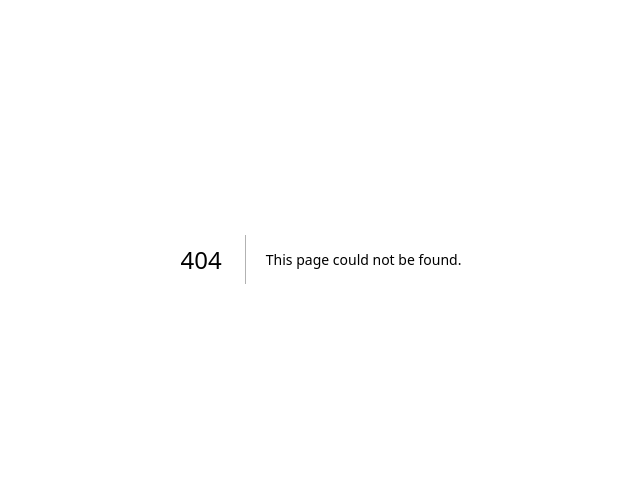
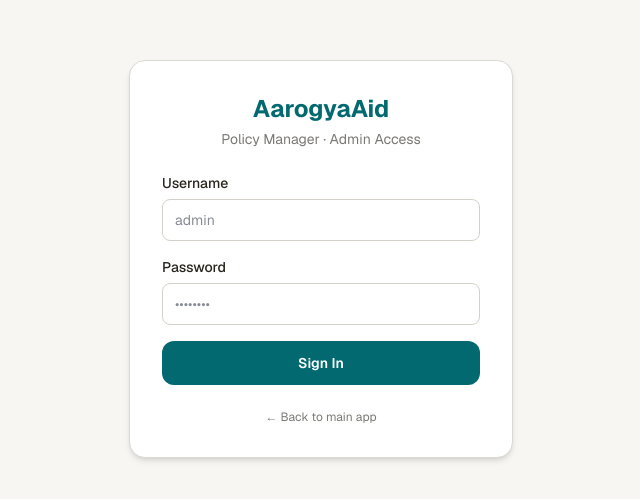
Before and after one commit to vishalm342/aarogyaaid-insurance-recommender, a Next.js app in the folder frontend/: page /admin in a window 1280 px wide. Before the commit this address had no page. Shown: the part 141-640 px from the top of the page, without its empty margins (319-959 px from the left). Built offline with nearby package versions, Linux system fonts and the light colour scheme.

Commit message:
feat: Add AdminLogin component for admin authentication

```diff
--- /dev/null
+++ b/frontend/app/admin/page.tsx
@@ -0,0 +1,64 @@
+"use client";
+import { useState } from "react";
+import { useRouter } from "next/navigation";
+import api from "@/lib/api";
+
+export default function AdminLogin() {
+  const router = useRouter();
+  const [creds, setCreds] = useState({ username: "", password: "" });
+  const [loading, setLoading] = useState(false);
+  const [error, setError] = useState("");
+
+  const login = async (e: React.FormEvent) => {
+    e.preventDefault();
+    setLoading(true);
+    setError("");
+    try {
+      const res = await api.post("/api/admin/login", creds);
+      localStorage.setItem("admin_token", res.data.access_token);
+      router.push("/admin/dashboard");
+    } catch {
+      setError("Invalid credentials. Check username and password.");
+    } finally {
+      setLoading(false);
+    }
+  };
+
+  return (
+    <main className="min-h-screen bg-[#f7f6f2] flex items-center justify-center px-4">
+      <div className="w-full max-w-sm bg-white rounded-2xl shadow-md border border-[#dcd9d5] p-8 flex flex-col gap-6">
+        <div className="text-center">
+          <span className="text-[#01696f] font-bold text-2xl">AarogyaAid</span>
+          <p className="text-[#7a7974] text-sm mt-1">Policy Manager · Admin Access</p>
+        </div>
+        <form onSubmit={login} className="flex flex-col gap-4">
+          <div className="flex flex-col gap-1.5">
+            <label className="text-sm font-medium text-[#28251d]">Username</label>
+            <input type="text" value={creds.username}
+              onChange={(e) => setCreds({ ...creds, username: e.target.value })}
+              className="border border-[#d4d1ca] rounded-lg px-3 py-2.5 text-sm focus:outline-none focus:ring-2 focus:ring-[#01696f] focus:border-transparent"
+              placeholder="admin" required />
+          </div>
+          <div className="flex flex-col gap-1.5">
+            <label className="text-sm font-medium text-[#28251d]">Password</label>
+            <input type="password" value={creds.password}
+              onChange={(e) => setCreds({ ...creds, password: e.target.value })}
+              className="border border-[#d4d1ca] rounded-lg px-3 py-2.5 text-sm focus:outline-none focus:ring-2 focus:ring-[#01696f] focus:border-transparent"
+              placeholder="••••••••" required />
+          </div>
+          {error && (
+            <p className="text-red-500 text-xs bg-red-50 border border-red-100 rounded-lg px-3 py-2">{error}</p>
+          )}
+          <button type="submit" disabled={loading}
+            className={`w-full py-3 rounded-xl text-white font-semibold text-sm transition-all ${
+              loading ? "bg-[#cedcd8] cursor-not-allowed text-[#7a7974]" : "bg-[#01696f] hover:bg-[#0c4e54]"}`}>
+            {loading ? "Signing in…" : "Sign In"}
+          </button>
+        </form>
+        <button onClick={() => router.push("/")} className="text-center text-xs text-[#7a7974] hover:text-[#01696f] transition-colors">
+          ← Back to main app
+        </button>
+      </div>
+    </main>
+  );
+}
```
